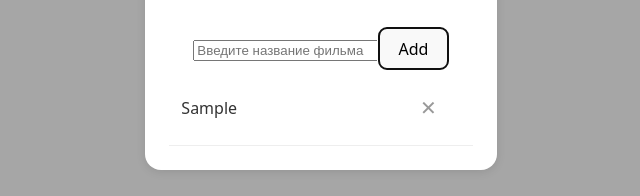
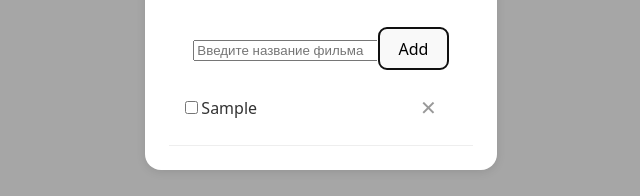
Before and after one commit to tatui1/movie-tracker-ts, a React (Vite) app: page / in a window 1280 px wide. Both pictures are taken after typing "Sample" into the empty fields and a click on the button "Add". Shown: the part 370-566 px from the top of the page, without its empty margins (343-983 px from the left). Built offline with nearby package versions, Linux system fonts and the light colour scheme.

Commit message:
Добавила чекбокс для отметки просмотренных фильмов

```diff
--- a/src/App.tsx
+++ b/src/App.tsx
@@ -21,11 +21,32 @@ function App() {
     setMovies(movies.filter(movie => movie.id !== id))
   }
 
+  const toggleWatched = (id: number) => {
+    setMovies(movies.map(movie =>
+      movie.id === id
+        ? { ...movie, watched: !movie.watched, reaction: null }
+        : movie
+    ))
+  }
+
+  const setReaction = (id: number, reaction: 'like' | 'dislike') => {
+    setMovies(movies.map(movie =>
+      movie.id === id
+        ? { ...movie, reaction }
+        : movie
+    ))
+  }
+
   return (
     <div className="app">
       <h1>Movie Tracker</h1>
       <AddMovie onAdd={addMovie} />
-      <MovieList movies={movies} onDelete={deleteMovie} />
+      <MovieList
+        movies={movies}
+        onDelete={deleteMovie}
+        onToggleWatched={toggleWatched}
+        onSetReaction={setReaction}
+      />
     </div>
   )
 }
--- a/src/components/MovieItem/MovieItem.tsx
+++ b/src/components/MovieItem/MovieItem.tsx
@@ -1,14 +1,22 @@
 import type { Movie } from '../../types'
 
 interface MovieItemProps {
-  movie: Movie;
-  onDelete: (id: number) => void;
+  movie: Movie
+  onDelete: (id: number) => void
+  onToggleWatched: (id: number) => void
 }
 
-export const MovieItem = ({ movie, onDelete }: MovieItemProps) => {
+export const MovieItem = ({ movie, onDelete, onToggleWatched }: MovieItemProps) => {
   return (
-    <div className="movie-item">
-      <span className="title">{movie.title}</span>
+    <div className={`movie-item ${movie.watched ? 'watched' : ''}`}>
+      <div className="movie-info">
+        <input
+          type="checkbox"
+          checked={movie.watched}
+          onChange={() => onToggleWatched(movie.id)}
+        />
+        <span className="title">{movie.title}</span>
+      </div>
       <button onClick={() => onDelete(movie.id)} className="delete">✕</button>
     </div>
   )
--- a/src/components/MovieList/MovieList.tsx
+++ b/src/components/MovieList/MovieList.tsx
@@ -3,10 +3,17 @@ import type { Movie } from '../../types'
 
 interface MovieListProps {
     movies: Movie[];
-  onDelete: (id: number) => void;
+    onDelete: (id: number) => void
+    onToggleWatched: (id: number) => void
+    onSetReaction: (id: number, reaction: 'like' | 'dislike') => void
 }
 
-export const MovieList = ({ movies, onDelete }: MovieListProps) => {
+export const MovieList = ({
+    movies,
+    onDelete,
+    onToggleWatched,
+    onSetReaction
+}: MovieListProps) => {
     if (movies.length === 0) {
         return <p className="empty">Список фильмов пуст</p>
     }
@@ -18,6 +25,8 @@ export const MovieList = ({ movies, onDelete }: MovieListProps) => {
                     key={movie.id}
                     movie={movie}
                     onDelete={onDelete}
+                    onToggleWatched={onToggleWatched}
+                    onSetReaction={onSetReaction}
                 />
             ))}
         </div>
```
Also changed, not shown: src/components/AddMovie/AddMovie.tsx (+9 -9 lines). Lines whose indentation alone changed are shown as unchanged.
